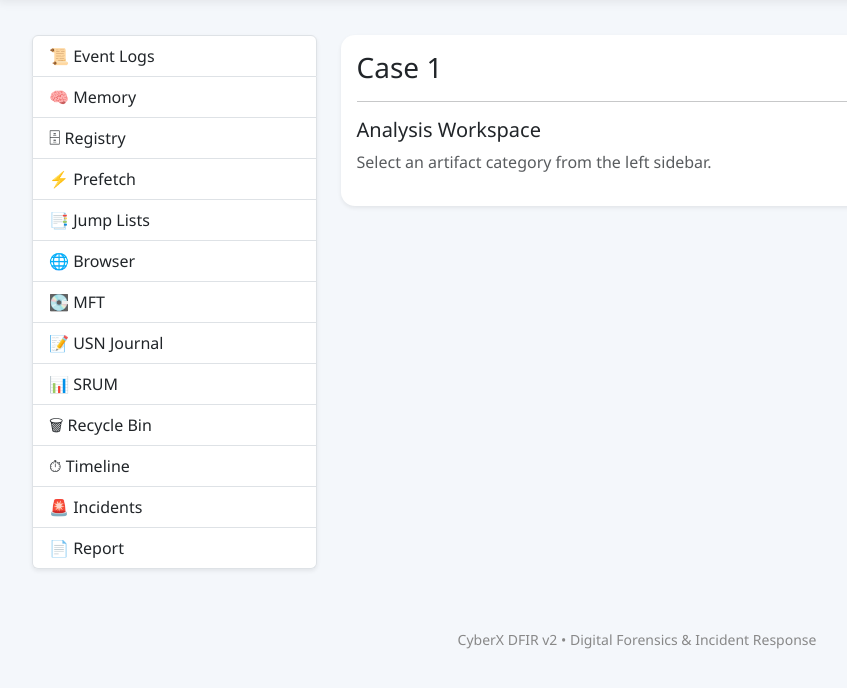
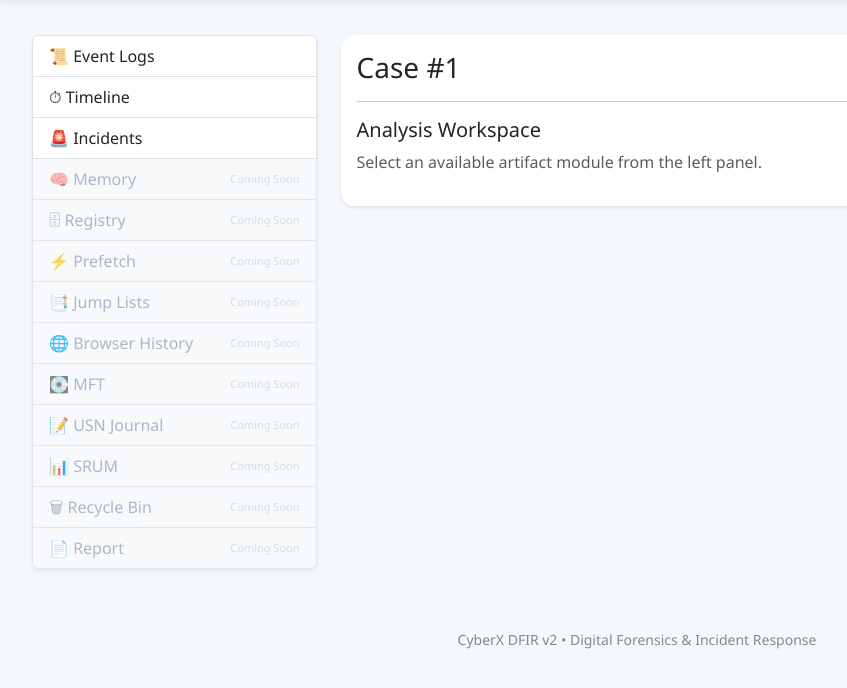
Before and after one commit to itsmeRiF/dfir-framework2, a Flask app: page /analysis/1 in a window 1280 px wide. Shown: the part 62-750 px from the top of the page, without its empty margins (3-850 px from the left). Run offline with Flask 3, Linux system fonts and the light colour scheme; the visitor is signed in with stand-in values (Sample User, id 1).

Commit message:
Updated analysis.html --graying out features we will incorporate later

```diff
--- a/templates/analysis.html
+++ b/templates/analysis.html
@@ -4,65 +4,109 @@
 
 <div class="row">
 
+    <!-- Sidebar -->
     <div class="col-md-3">
 
         <div class="list-group shadow-sm">
 
-            <a href="/events/{{ case_id }}" class="list-group-item list-group-item-action">
+
+            <!-- ACTIVE MODULES -->
+
+            <a href="/events/{{ case_id }}"
+               class="list-group-item list-group-item-action">
+
                 📜 Event Logs
+
             </a>
 
-            <a href="/memory/{{ case_id }}" class="list-group-item list-group-item-action">
-                🧠 Memory
+
+            <a href="/timeline/{{ case_id }}"
+               class="list-group-item list-group-item-action">
+
+                ⏱ Timeline
+
             </a>
 
-            <a href="/registry/{{ case_id }}" class="list-group-item list-group-item-action">
-                🗄 Registry
+
+            <a href="/incidents/{{ case_id }}"
+               class="list-group-item list-group-item-action">
+
+                🚨 Incidents
+
             </a>
 
-            <a href="/prefetch/{{ case_id }}" class="list-group-item list-group-item-action">
+
+
+            <!-- DISABLED MODULES -->
+
+
+            <div class="list-group-item disabled-module">
+                🧠 Memory
+                <small>Coming Soon</small>
+            </div>
+
+
+            <div class="list-group-item disabled-module">
+                🗄 Registry
+                <small>Coming Soon</small>
+            </div>
+
+
+            <div class="list-group-item disabled-module">
                 ⚡ Prefetch
-            </a>
+                <small>Coming Soon</small>
+            </div>
 
-            <a href="/jumplist/{{ case_id }}" class="list-group-item list-group-item-action">
+
+            <div class="list-group-item disabled-module">
                 📑 Jump Lists
-            </a>
+                <small>Coming Soon</small>
+            </div>
 
-            <a href="/browser/{{ case_id }}" class="list-group-item list-group-item-action">
-                🌐 Browser
-            </a>
 
-            <a href="/mft/{{ case_id }}" class="list-group-item list-group-item-action">
+            <div class="list-group-item disabled-module">
+                🌐 Browser History
+                <small>Coming Soon</small>
+            </div>
+
+
+            <div class="list-group-item disabled-module">
                 💽 MFT
-            </a>
+                <small>Coming Soon</small>
+            </div>
 
-            <a href="/usn/{{ case_id }}" class="list-group-item list-group-item-action">
+
+            <div class="list-group-item disabled-module">
                 📝 USN Journal
-            </a>
+                <small>Coming Soon</small>
+            </div>
 
-            <a href="/srum/{{ case_id }}" class="list-group-item list-group-item-action">
+
+            <div class="list-group-item disabled-module">
                 📊 SRUM
-            </a>
+                <small>Coming Soon</small>
+            </div>
 
-            <a href="/recyclebin/{{ case_id }}" class="list-group-item list-group-item-action">
+
+            <div class="list-group-item disabled-module">
                 🗑 Recycle Bin
-            </a>
+                <small>Coming Soon</small>
+            </div>
 
-            <a href="/timeline/{{ case_id }}" class="list-group-item list-group-item-action">
-                ⏱ Timeline
-            </a>
 
-            <a href="/incidents/{{ case_id }}" class="list-group-item list-group-item-action">
-                🚨 Incidents
-            </a>
+            <div class="list-group-item disabled-module">
+                📄 Report
+                <small>Coming Soon</small>
+            </div>
 
-            <a href="/reports/{{ case_id }}" class="list-group-item list-group-item-action">
-                📄 Report
-            </a>
 
         </div>
 
     </div>
+
+
+
+    <!-- Main Workspace -->
 
     <div class="col-md-9">
 
@@ -70,17 +114,26 @@
 
             <div class="card-body">
 
-                <h3>Case {{ case_id }}</h3>
+
+                <h3>
+                    Case #{{ case_id }}
+                </h3>
+
 
                 <hr>
 
-                <h5>Analysis Workspace</h5>
+
+                <h5>
+                    Analysis Workspace
+                </h5>
+
 
                 <p class="text-muted">
 
-                    Select an artifact category from the left sidebar.
+                    Select an available artifact module from the left panel.
 
                 </p>
+
 
             </div>
 
@@ -88,6 +141,57 @@
 
     </div>
 
+
 </div>
 
+
+
+<style>
+
+.disabled-module {
+
+    background:#f8fafc;
+
+    color:#94a3b8;
+
+    cursor:not-allowed;
+
+    display:flex;
+
+    justify-content:space-between;
+
+    align-items:center;
+
+    opacity:0.75;
+
+}
+
+
+.disabled-module small {
+
+    font-size:11px;
+
+    color:#cbd5e1;
+
+}
+
+
+.disabled-module:hover {
+
+    background:#f8fafc;
+
+}
+
+
+
+.list-group-item-action:hover {
+
+    background:#eff6ff;
+
+}
+
+
+</style>
+
+
 {% endblock %}
```
